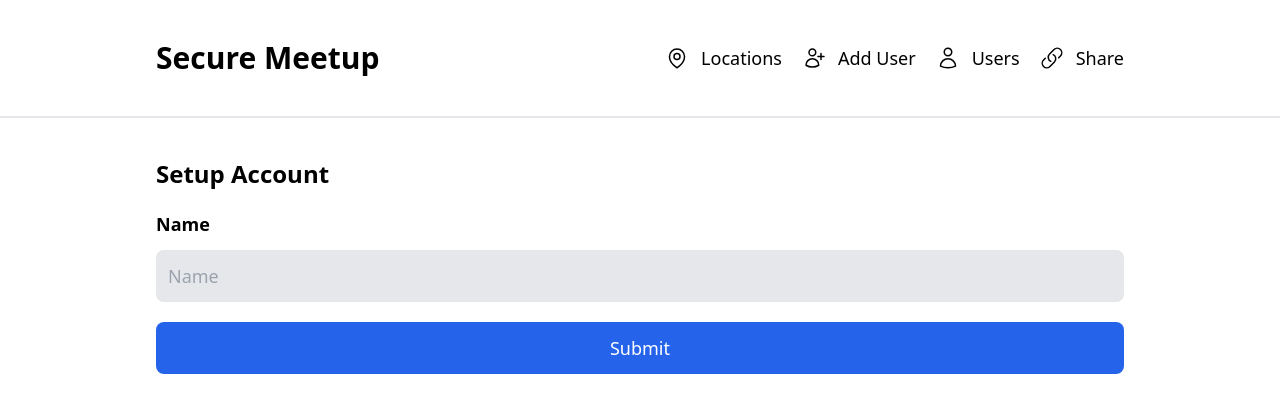
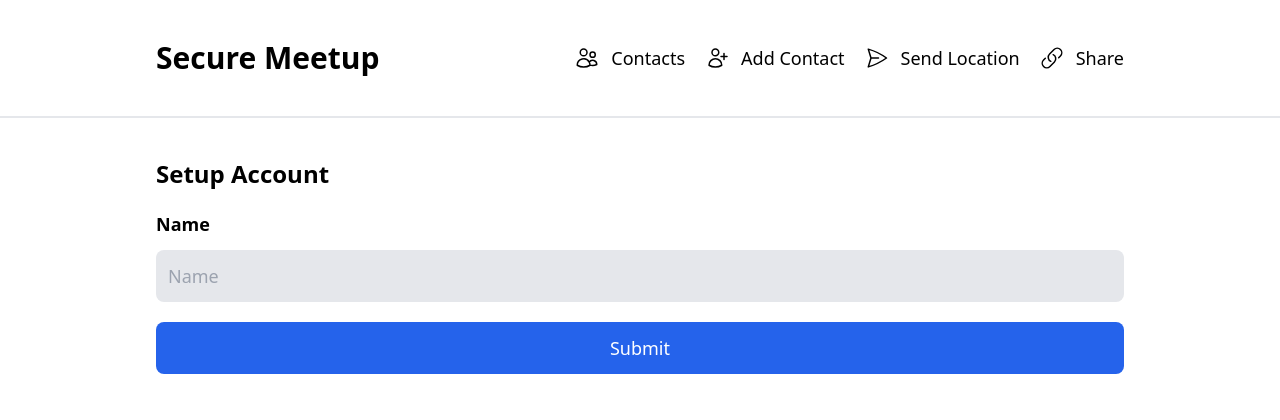
Before and after one commit to LGmatrix13/padlock, a Flask app: page /setup/ in a window 1280 px wide. Shown: the top 420 px of the page. Run offline with Flask 3, Linux system fonts and the light colour scheme; some libraries are stand-ins or nearby versions.

Commit message:
Add send location feature

```diff
--- a/app.py
+++ b/app.py
@@ -1,7 +1,8 @@
+from base64 import b64decode, b64encode
 from functools import wraps
-from flask import Flask, session, render_template, redirect, url_for, request, flash
+from flask import Flask, abort, jsonify, session, render_template, redirect, url_for, flash
 from flask_wtf import FlaskForm
-from wtforms.fields import StringField, SubmitField, TextAreaField
+from wtforms.fields import StringField, SubmitField, TextAreaField, SelectField
 from wtforms.validators import InputRequired
 from cryptography.hazmat.primitives.asymmetric import rsa
 import crypto_backend as cb
@@ -19,34 +20,36 @@ class ImportKeyForm(FlaskForm):
     key = TextAreaField("Key", validators=[InputRequired()])
     submit = SubmitField("Submit")
 
+class SendLocationForm(FlaskForm):
+    contact = SelectField("Contacts")
+    note = TextAreaField("Note", validators=[InputRequired()])
+    submit = SubmitField("Submit")
+
 class AddedUsers:
     def __init__(self) -> None:
         self.data = {}
-    def create(self, user_id: str, owner: str, public_key: str, private_key: str) -> None:
+    def create(self, user_id: str, owner: str, public_key: str) -> None:
         if self.data.get(session["user_id"]) is None:
-            self.data[session["user_id"]] = []
-
-        self.data[session["user_id"]].append({
-            "user_id": user_id,
+            self.data[session["user_id"]] = {}
+        self.data[session["user_id"]][user_id] = {
             "owner": owner,
-            "public_key": public_key,
-            "private_key": private_key
-        })
+            "public": cb.rsa_deserialize_public_key(public_key),
+        }
     def me(self) -> dict:
-        return self.data.get(session["user_id"])
+        return self.data.get(session.get("user_id"))
 
 class Locations:
     def __init__(self) -> None:
         self.data: dict[tuple[str, str], str] = {}
-    def create(self, to: int, note: str):
-        ciphertext = note
-        self.data[(session["user_id"], to)] = ciphertext
+    def create(self, to: int, message: dict):
+        self.data[(session["user_id"], to)] = message
     def me(self, added_users: AddedUsers) -> list[dict]:
-        return [
-            self.data[(added_user["user_id"], session["user_id"])]
-            for added_user in added_users.me()
-            if self.data.get((added_user["user_id"], session["user_id"])) is not None
-        ]
+        return {
+            added_user: self.data[(added_user, session["user_id"])]
+            for added_user in added_users.me().keys()
+            if self.data.get((added_user, session["user_id"])) is not None
+        }
+
 
 class Users:
     def __init__(self) -> None:
@@ -108,14 +111,34 @@ def post_setup():
 @setup_required
 @added_user_required
 def get_index():
-    print(locations.me(added_users))
-    return render_template('locations.html', locations = locations.me(added_users), user = users.me())
+    contacts = [
+        {
+            "user_id": user_id,
+            "name": added_user["owner"]
+        } for user_id, added_user in added_users.me().items()
+    ]
+    return render_template('contacts.html', contacts = contacts)
+
+@app.get('/contact/<user_id>/')
+def get_contact(user_id):
+    user = users.me()
+    contact = added_users.me().get(user_id)
+    location = locations.me(added_users).get(user_id)
+
+    location["plaintext"] = cb.decrypt_message_with_aes_and_rsa(
+        user.get("private"),
+        b64decode(location.get('sessionkey'), validate=True),
+        b64decode(location.get('nonce'), validate=True),
+        b64decode(location.get('ciphertext'), validate=True)
+    ).decode('utf-8')
+
+    return render_template('contact.html', name = contact.get('owner'), location = location)
 
 @app.get("/add/")
 @setup_required
 def get_add():
     form = ImportKeyForm()
-    return render_template("add.html", form = form)
+    return render_template("add_contact.html", form = form)
 
 @app.post("/add/")
 @setup_required
@@ -123,14 +146,41 @@ def post_add():
     form = ImportKeyForm()
     if form.validate():
         cert = json.loads(form.key.data)
-        added_users.create(cert["userId"], cert["owner"], cert.get("publicKey"), cert.get("privateKey"))
-        return redirect(url_for("get_added_users"))
+        added_users.create(cert["userId"], cert["owner"], cert.get("publicKey"))
+        return redirect(url_for("get_index"))
 
-@app.get("/added-users/")
+@app.get("/send-location/")
 @setup_required
 @added_user_required
-def get_added_users():
-    return render_template("added_users.html", added_users = added_users.me())
+def get_send_location():
+    form = SendLocationForm()
+    form.contact.choices = [(user_id, user["owner"]) for user_id, user in added_users.me().items()]
+    return render_template("send_location.html", form = form)
+
+@app.post("/send-location/")
+@setup_required
+@added_user_required
+def post_send_location():
+    form = SendLocationForm()
+    form.contact.choices = [(user_id, user["owner"]) for user_id, user in added_users.me().items()]
+
+    if form.validate():
+        user_id = form.contact.data
+        note = form.note.data.encode('utf-8')
+        contacts = added_users.me()
+        public_key = contacts.get(user_id).get("public")
+        encrypted_session_key, nonce, ciphertext = cb.encrypt_message_with_aes_and_rsa(public_key, note)
+        message = {
+            "sessionkey": b64encode(encrypted_session_key).decode('ascii'),
+            'nonce': b64encode(nonce).decode('ascii'),
+            'ciphertext': b64encode(ciphertext).decode('ascii')
+        }
+        locations.create(user_id, message)
+        flash("Sent message successfully")
+        return redirect(url_for("get_send_location"))
+
+
+
 
 @app.get("/share/")
 @setup_required
--- a/templates/base.html
+++ b/templates/base.html
@@ -29,15 +29,10 @@
                 <path
                   stroke-linecap="round"
                   stroke-linejoin="round"
-                  d="M15 10.5a3 3 0 11-6 0 3 3 0 016 0z"
-                />
-                <path
-                  stroke-linecap="round"
-                  stroke-linejoin="round"
-                  d="M19.5 10.5c0 7.142-7.5 11.25-7.5 11.25S4.5 17.642 4.5 10.5a7.5 7.5 0 1115 0z"
+                  d="M15 19.128a9.38 9.38 0 002.625.372 9.337 9.337 0 004.121-.952 4.125 4.125 0 00-7.533-2.493M15 19.128v-.003c0-1.113-.285-2.16-.786-3.07M15 19.128v.106A12.318 12.318 0 018.624 21c-2.331 0-4.512-.645-6.374-1.766l-.001-.109a6.375 6.375 0 0111.964-3.07M12 6.375a3.375 3.375 0 11-6.75 0 3.375 3.375 0 016.75 0zm8.25 2.25a2.625 2.625 0 11-5.25 0 2.625 2.625 0 015.25 0z"
                 />
               </svg>
-              <p>Locations</p>
+              <p>Contacts</p>
             </div>
           </a>
           <a href="/add/">
@@ -56,10 +51,10 @@
                   d="M19 7.5v3m0 0v3m0-3h3m-3 0h-3m-2.25-4.125a3.375 3.375 0 11-6.75 0 3.375 3.375 0 016.75 0zM4 19.235v-.11a6.375 6.375 0 0112.75 0v.109A12.318 12.318 0 0110.374 21c-2.331 0-4.512-.645-6.374-1.766z"
                 />
               </svg>
-              <p>Add User</p>
+              <p>Add Contact</p>
             </div>
           </a>
-          <a href="/added-users/">
+          <a href="/send-location/">
             <div class="flex items-center space-x-3">
               <svg
                 xmlns="http://www.w3.org/2000/svg"
@@ -72,10 +67,10 @@
                 <path
                   stroke-linecap="round"
                   stroke-linejoin="round"
-                  d="M15.75 6a3.75 3.75 0 11-7.5 0 3.75 3.75 0 017.5 0zM4.501 20.118a7.5 7.5 0 0114.998 0A17.933 17.933 0 0112 21.75c-2.676 0-5.216-.584-7.499-1.632z"
+                  d="M6 12L3.269 3.126A59.768 59.768 0 0121.485 12 59.77 59.77 0 013.27 20.876L5.999 12zm0 0h7.5"
                 />
               </svg>
-              <p>Users</p>
+              <p>Send Location</p>
             </div>
           </a>
           <a href="/share/">
@@ -101,7 +96,15 @@
       </div>
     </header>
     <main class="max-w-screen-lg mx-auto grow px-7 w-full">
-      {% block content %} {% endblock %}
+      {% if get_flashed_messages() %}
+      <section class="space-y-5 mb-10">
+        {% for message in get_flashed_messages() %}
+        <div class="p-5 rounded-lg border-2">
+          <p>{{ message }}</p>
+        </div>
+        {% endfor %}
+      </section>
+      {% endif %} {% block content %} {% endblock %}
     </main>
     <footer class="border-t-2">
       <div
--- a/templates/setup.html
+++ b/templates/setup.html
@@ -1,13 +1,5 @@
 {% extends "base.html" %} {% block title %}Setup Certification{% endblock %}
-{%block content %} {% if get_flashed_messages() %}
-<section class="space-y-5 mb-10">
-  {% for message in get_flashed_messages() %}
-  <div class="p-5 rounded-lg border-2">
-    <p>{{ message }}</p>
-  </div>
-  {% endfor %}
-</section>
-{% endif %}
+{%block content %}
 <section class="space-y-5 mb-10">
   <h1 class="text-2xl font-bold">Setup Account</h1>
   <form method="POST" class="space-y-5">
```
Also changed, not shown: templates/add_contact.html (renamed from templates/add.html, +3 -11 lines), templates/added_users.html (deleted, +0 -9 lines), templates/contact.html (added, +18 -0 lines), templates/contacts.html (added, +13 -0 lines), templates/locations.html (deleted, +0 -11 lines), templates/send_location.html (added, +19 -0 lines).
